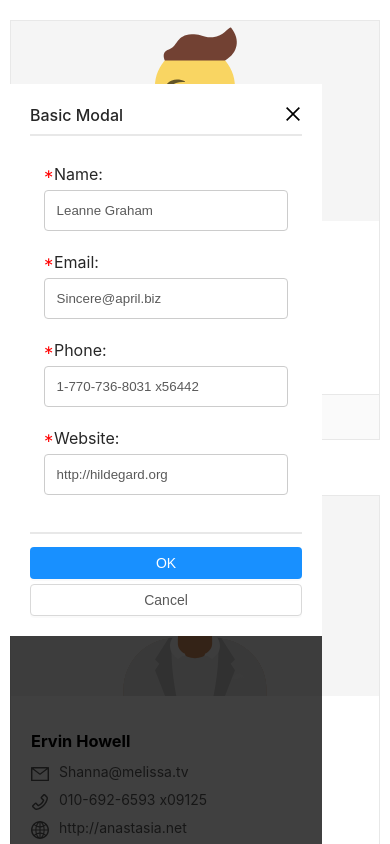
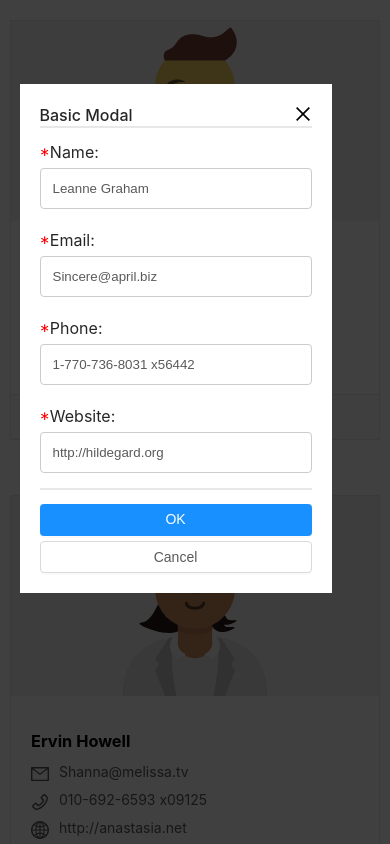
Before and after one commit to sahilskteamblue/React_Assignment_People_App, a React (Create React App) app: page / in a window 390 px wide. Both pictures are taken after a click on the button 195 px from the left and 417 px from the top of the page. Shown: the top 844 px of the page. Built offline with nearby package versions, Linux system fonts and the light colour scheme.

Commit message:
adjusted modal backdrop css

```diff
--- a/src/components/Form/FormModal.module.css
+++ b/src/components/Form/FormModal.module.css
@@ -1,10 +1,5 @@
 /* Modal Styles */
 
-
-
-.modal-content {
-    padding: 5% 5%
-}
 
 .modal-title {
     margin: 0;
@@ -90,12 +85,12 @@ label {
 /* Responsive layout - when the screen is less than 760px wide, make the two columns stack on top of each other instead of next to each other */
 @media screen and (max-width: 760px) {
 
-    .modal-form,
-    .modal-backdrop {
+
+
+    .modal-form {
         width: 80vw;
-        top: 10vh;
-        left: 0;
-        margin: 0 10px;
+        left: 5%;
+        top: 10%
     }
 
     .col-25,
@@ -117,6 +112,10 @@ label {
     .btn {
         width: 100%;
         margin-top: 2%;
+    }
+
+    hr {
+        margin-top: 0;
     }
 }
 
```
